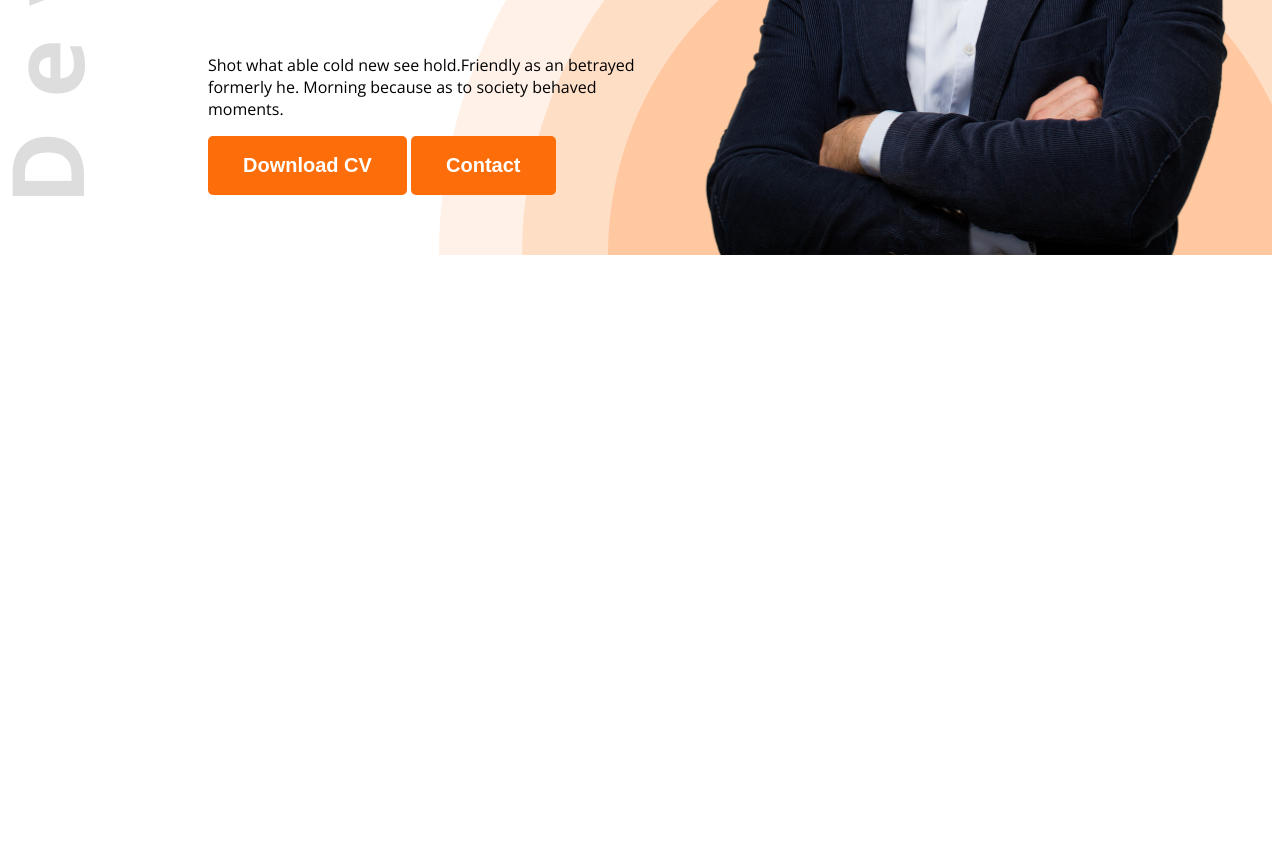
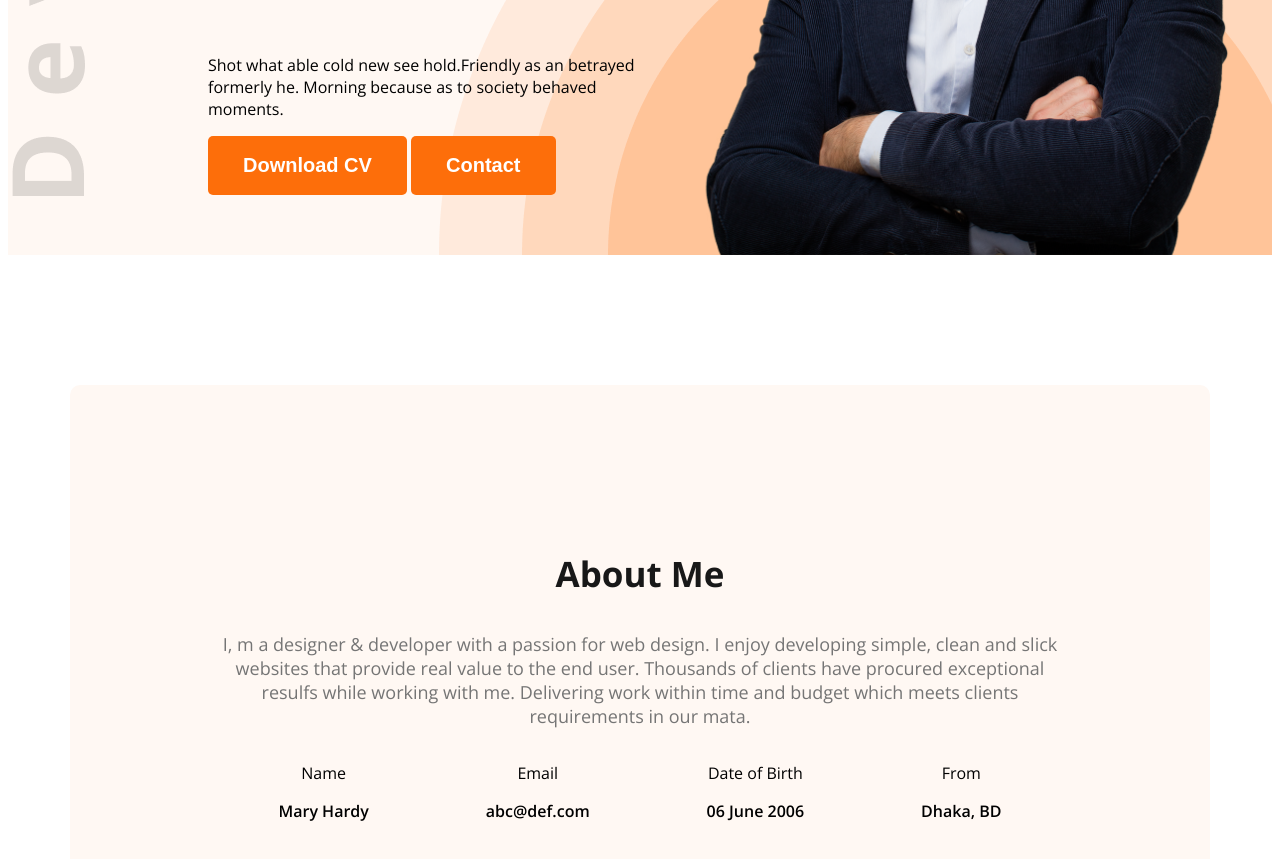
Before and after one commit to MohammedJobair/Portfolio-Web-Dev, a plain HTML site: page index.html in a window 1280 px wide. Shown: the part 575-1434 px from the top of the page. Before the commit the page ends 838 px from the top, so only its background shows below. Drawn offline with nearby package versions, Linux system fonts and the light colour scheme.

Commit message:
added the main section

```diff
--- a/index.html
+++ b/index.html
@@ -10,7 +10,7 @@
     <link rel="stylesheet" href="styles/portfolio.css">
 </head>
 <body class="open-sans-normal">
-    <header class="header">
+    <header class="header secondary-bg">
         <nav>
             <h3 class="nav-title">Ma<span class="text-primary">r</span>y</h3>
             <ul>
@@ -35,6 +35,32 @@
 
     </header>
     <main>
+        <section class="about secondary-bg">
+            <h3 class="section-title">About Me</h3>
+            <p class="section-description">I, m a designer & developer with a passion for web design. I enjoy developing simple, clean and slick websites that provide real value to the end user. Thousands of clients have procured exceptional resulfs while working with me. Delivering work within time and budget which meets clients requirements in our mata.</p>
+            <div class="about-items">
+                <!-- .about-item*4>p.item-title+p.item-description -->
+                 <div class="about-item">
+                    <p class="item-title">Name</p>
+                    <p class="item-description">Mary Hardy</p>
+                 </div>
+                 <div class="about-item">
+                    <p class="item-title">Email</p>
+                    <p class="item-description">abc@def.com</p>
+                 </div>
+                 <div class="about-item">
+                    <p class="item-title">Date of Birth</p>
+                    <p class="item-description">06 June 2006</p>
+                 </div>
+                 <div class="about-item">
+                    <p class="item-title">From</p>
+                    <p class="item-description">Dhaka, BD</p>
+                 </div>
+
+            </div>
+
+
+        </section>
 
     </main>
     <footer>
--- a/styles/portfolio.css
+++ b/styles/portfolio.css
@@ -7,6 +7,10 @@
 }
 
 /* shared style */
+.secondary-bg{
+    background-color: #FFF8F3;
+}
+
 .text-primary{
     color: #FD6E0A;
 }
@@ -25,12 +29,24 @@
     border-radius: 5px;
 }
 
+.section-title{
+    font-size: 35px;
+    font-weight: bold;
+    color: #181818;
+}
+
+.section-description{
+    font-size: 18px;
+    color: #757575;
+}
+
 /* header */
 .header{
     background-image: url('../images/developer.png'),url('../images/header_bg.png');
     background-repeat: no-repeat;
     background-position: top left, bottom right;
 }
+
 /* Nav styles */
 nav{
     display: flex;
@@ -83,3 +99,26 @@
 .banner-profile-pic{
     width: 580px;
 }
+
+/* main styles */
+main{
+    max-width: 1140px;
+    margin: 0 auto;
+}
+
+/* about styles */
+.about{
+    border-radius: 10px;
+    padding: 130px 150px;
+    text-align: center;
+    margin-top: 130px;
+}
+
+.about-items{
+    display: flex;
+    justify-content: space-around;
+}
+
+.item-description{
+    font-weight: 600;
+}
```
